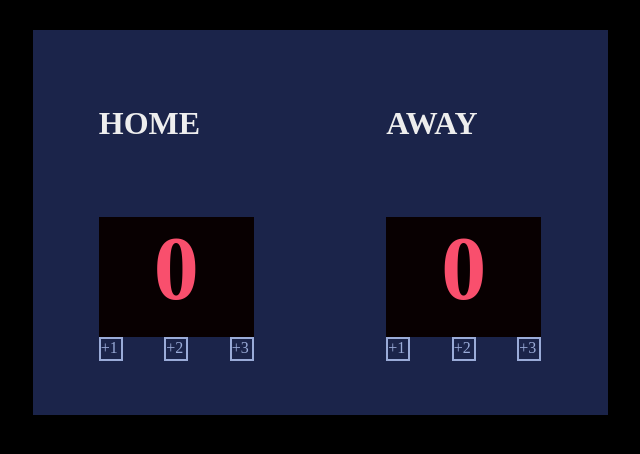
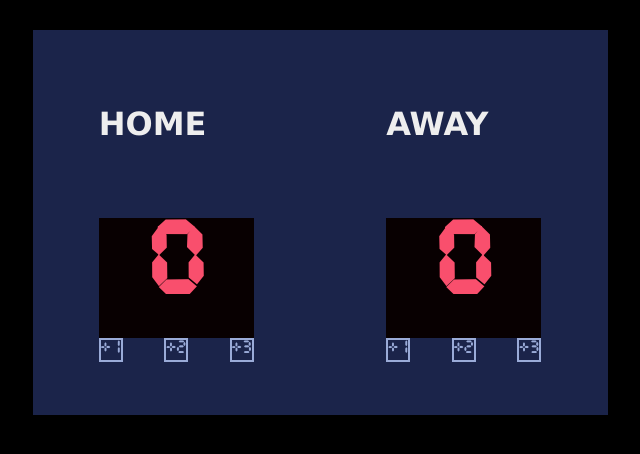
Before and after one commit to dscardona/basketball-scoreboard, a plain HTML site: page index.html in a window 1280 px wide. Shown: the whole page, without its empty margins (320-960 px from the left). Drawn offline with Linux system fonts and the light colour scheme.

Commit message:
Add CursedTimer font

```diff
--- a/styles.css
+++ b/styles.css
@@ -1,3 +1,8 @@
+@font-face {
+    font-family: CursedTimer;
+    src: url(CursedTimerUlil-Aznm.ttf);
+}
+
 body {
     background: black;
 }
@@ -14,12 +19,15 @@ body {
 
 h1 {
     color: #EEEEEE;
+    font-family: Verdana, Geneva, Tahoma, sans-serif;
+    font-weight: bold;
 }
 
 .score-screen {
     height: 120px;
     width: 155px;
     background: #080001;
+    font-family: CursedTimer;
 }
 
 .score {
@@ -38,4 +46,5 @@ h1 {
     color: #9AABD8;
     height: 20px;
     width: 20px;
+    font-family: CursedTimer;
 }
```
Also changed, not shown: CursedTimerUlil-Aznm.ttf (added).
